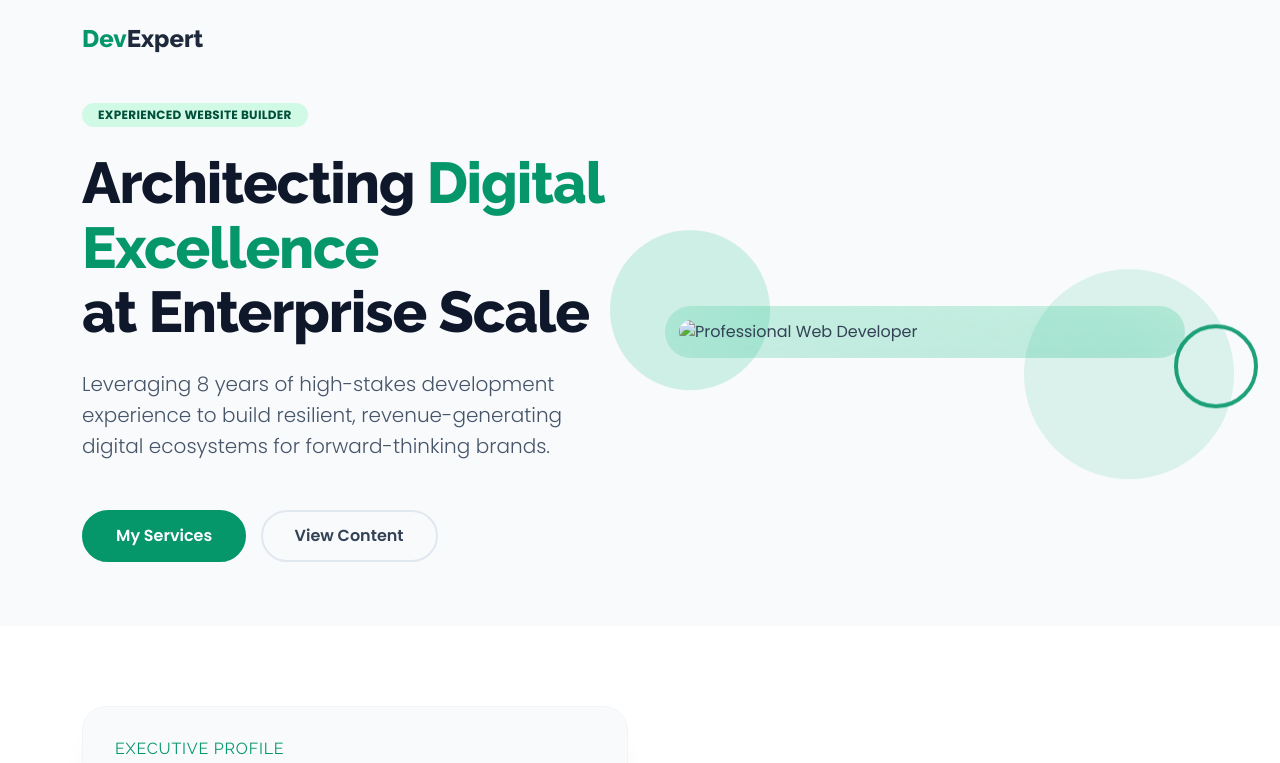
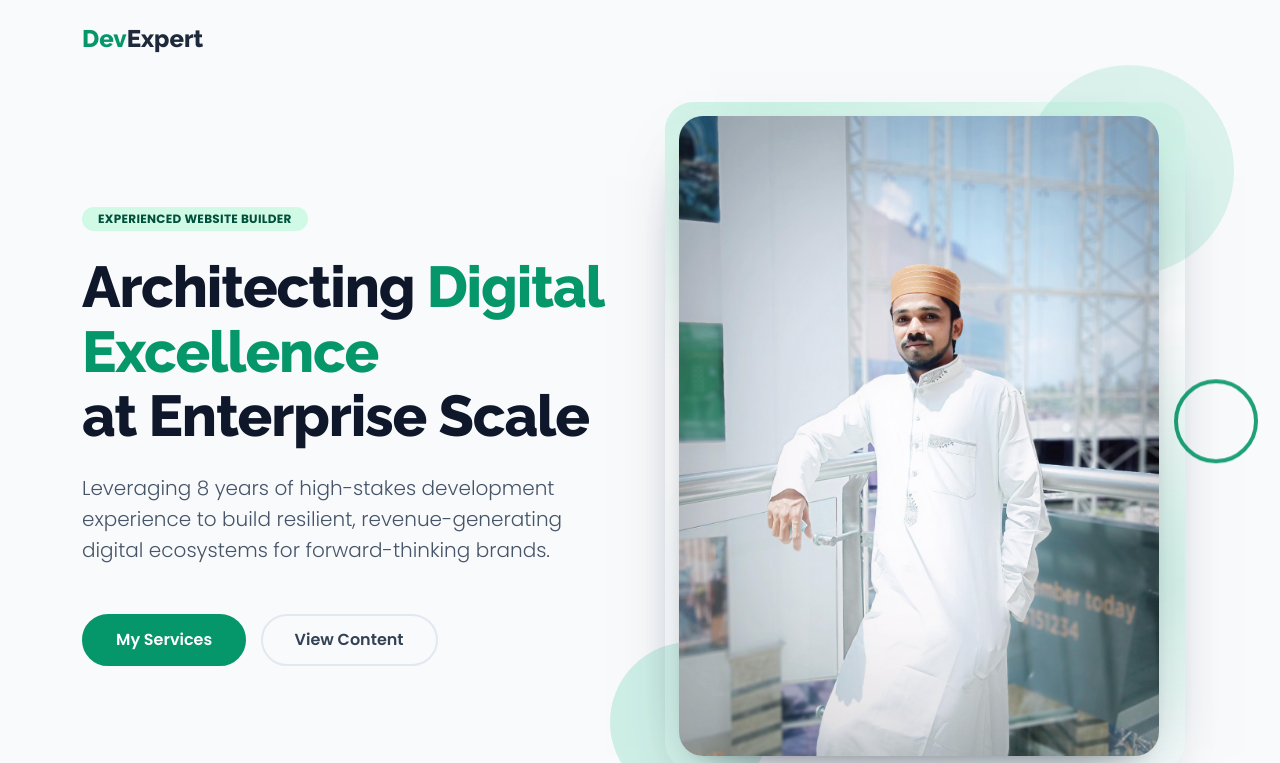
Before and after one commit to Arif-1411/Bilalsha-Portfolio, a plain HTML site: page index.html in a window 1280 px wide. Shown: the top 763 px of the page. Drawn offline with nearby package versions, Linux system fonts and the light colour scheme.

Commit message:
Update image source in index.html

```diff
--- a/index.html
+++ b/index.html
@@ -81,7 +81,7 @@
 
                         <!-- Main Visual -->
                         <div class="hero-frame">
-                            <img src="Sample/Bilalsha.jpeg" alt="Professional Web Developer" loading="eager">
+                            <img src="Bilalsha.jpeg" alt="Professional Web Developer" loading="eager">
                         </div>
                     </div>
                 </div>
```
